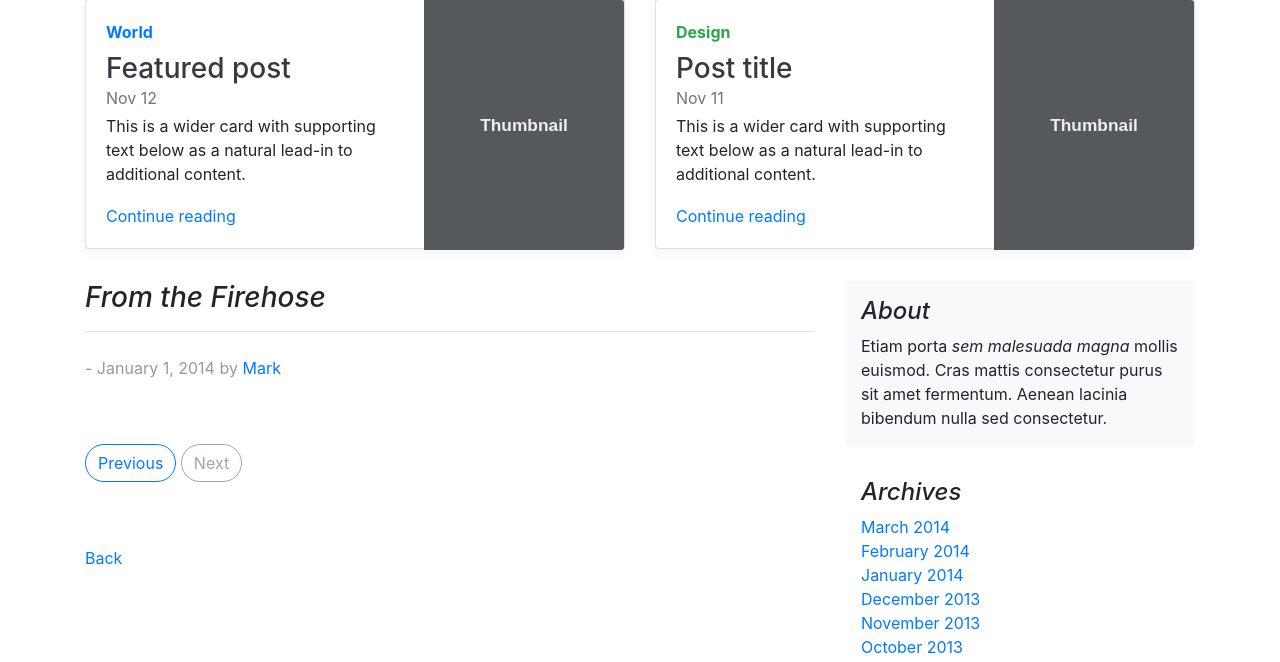
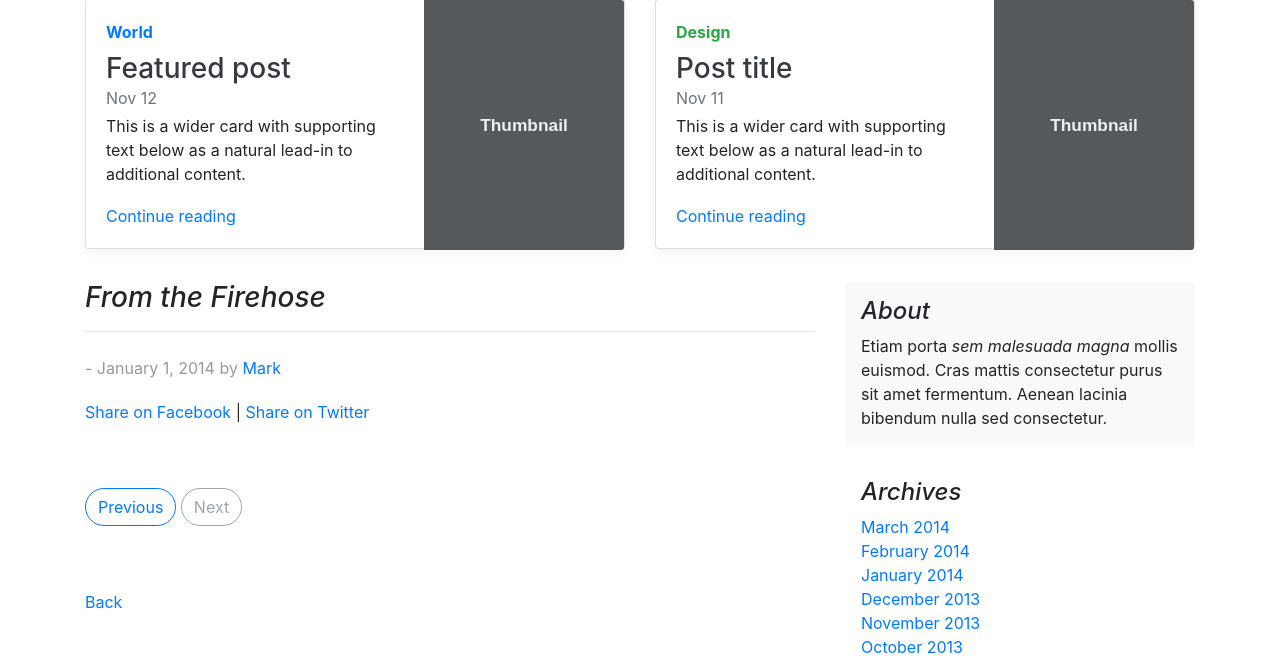
Before and after one commit to hebersandoval/my_site_proj, a Django app: template templates/posts/detail.html in a window 1280 px wide. Shown: the part 536-1198 px from the top of the page. Run offline with Django 3.2, Linux system fonts and the light colour scheme; the template is opened without the code that fills it, so the values that code supplies are empty; some libraries are stand-ins or nearby versions.

Commit message:
Add social media share links.

```diff
--- a/posts/views.py
+++ b/posts/views.py
@@ -2,6 +2,7 @@ from django.contrib import messages
 from django.core.paginator import Paginator, EmptyPage, PageNotAnInteger
 from django.shortcuts import render, get_object_or_404, redirect
 from django.http import HttpResponse, HttpResponseRedirect
+from urllib import quote_plus
 
 # Create your views here.
 from .models import Post
@@ -22,9 +23,11 @@ def post_create(request):
 
 def post_detail(request, slug=None):
     post = get_object_or_404(Post, slug=slug)
+    share_string = quote_plus(post.content)
     context = {
         'title': 'Detail',
         'post': post,
+        'share_string': share_string,
     }
     return render(request, 'posts/detail.html', context)
 
--- a/templates/posts/detail.html
+++ b/templates/posts/detail.html
@@ -15,6 +15,10 @@
                 <div class="blog-post">
                     <h2 class="blog-post-title"><a href="{{ post.get_absolute_url }}">{{ post.title }}</a></h2>
                     <p class="blog-post-meta">{{ post.timestamp }} - January 1, 2014 by <a href="#">Mark</a></p>
+
+                    <!-- Shareable links -->
+                    <a href="https://www.facebook.com/sharer/sharer.php?u={{ request.build_absolute_uri }}">Share on Facebook</a> |
+                    <a href="https://www.twitter.com/home?status={{ share_string }}%20{{ request.build_absolute_uri }}">Share on Twitter</a>
 
                     {% if post.image %}
                         <img src="{{ post.image.url }}" class="img-responsive" alt="">
```
